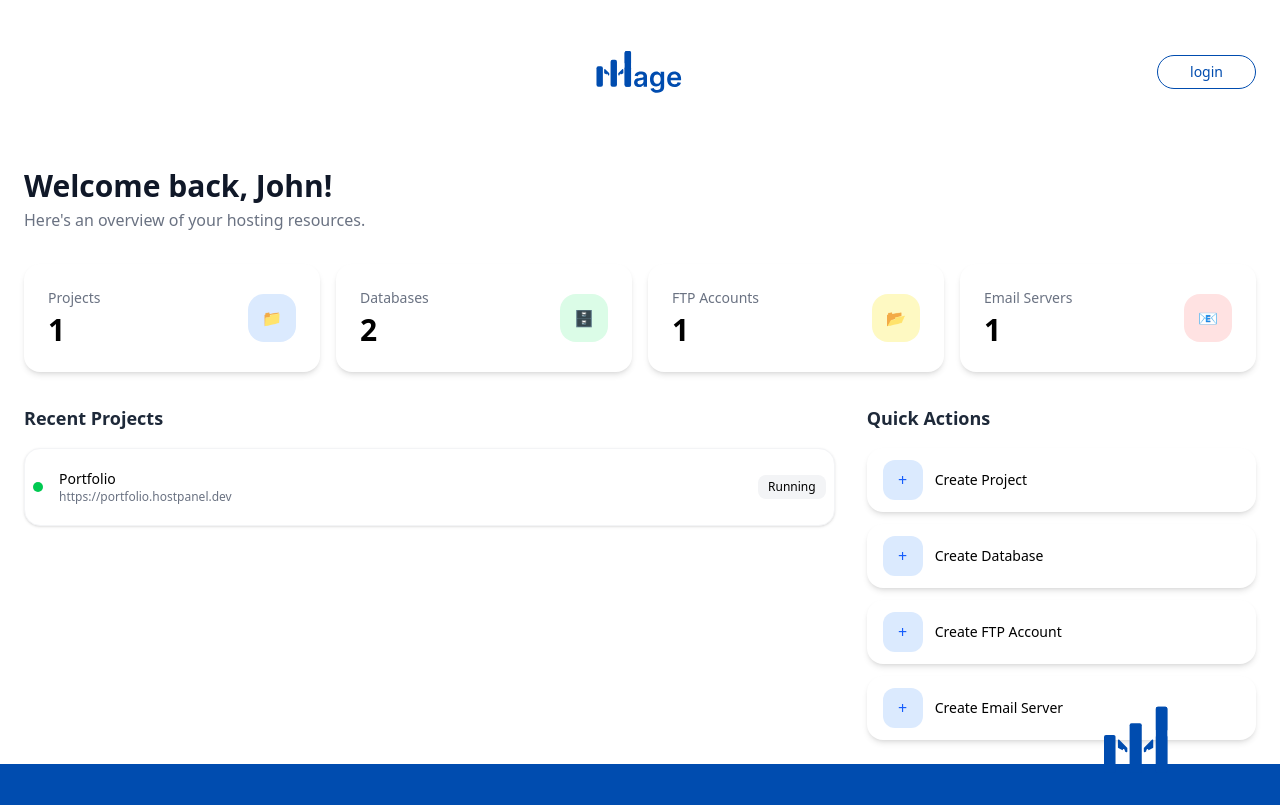
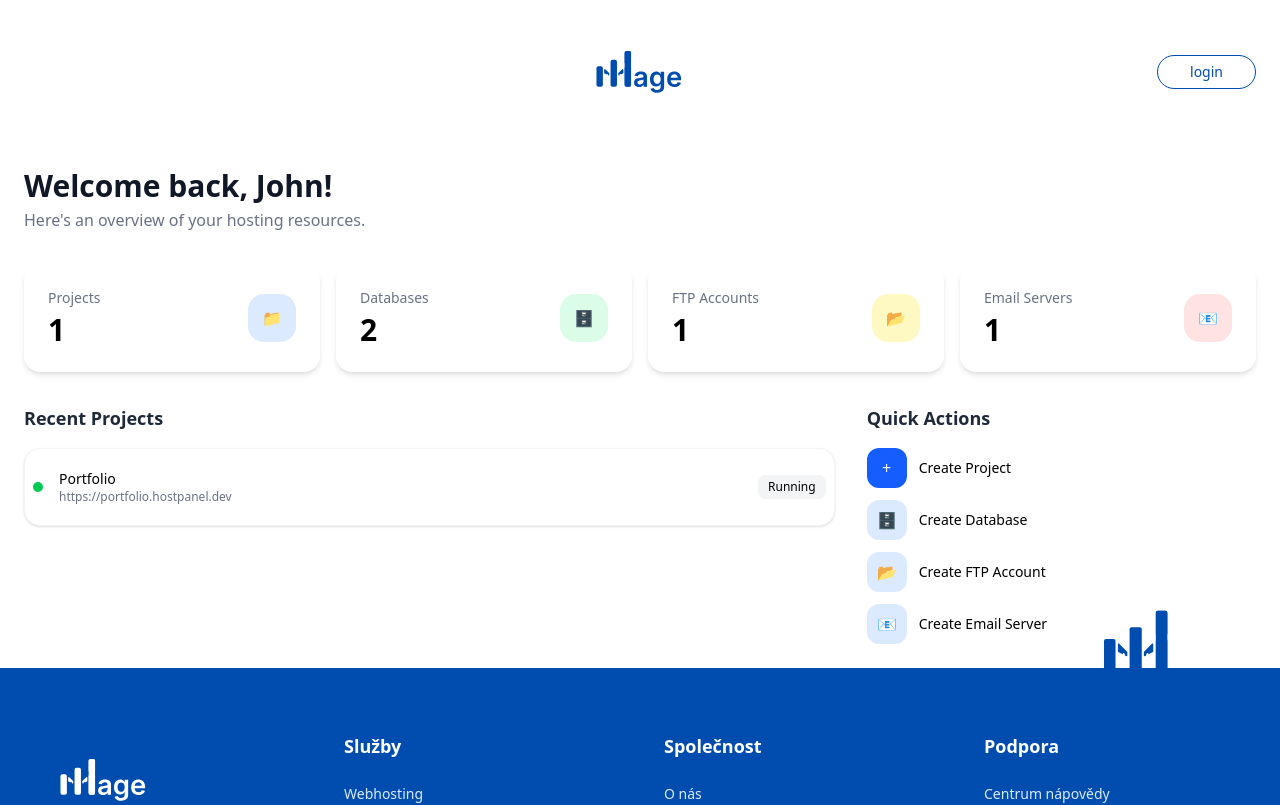
Before and after one commit to HonzaMlejnecky/BSWS, a React (Vite) app in the folder frontend/: page /dashboard in a window 1280 px wide. Shown: the top 805 px of the page. Built offline with nearby package versions, Linux system fonts and the light colour scheme.

Commit message:
quickACtion-fix

```diff
--- a/frontend/src/components/Dashboard/QuickAction.jsx
+++ b/frontend/src/components/Dashboard/QuickAction.jsx
@@ -1,15 +1,17 @@
 import { Link } from "react-router-dom";
 
-export default function QuickAction({ label, href }) {
-    return (
-        <Link
-            to={href}
-            className="flex items-center gap-3 px-4 py-3 bg-white rounded-2xl shadow-md hover:shadow-lg transition-all duration-200"
-        >
-            <div className="w-10 h-10 rounded-xl bg-blue-100 text-blue-600 flex items-center justify-center">
-                +
+export default function QuickAction({ label, icon, href, onClick, highlight }) {
+    const content = (
+        <>
+            <div className={`w-10 h-10 rounded-xl flex items-center justify-center ${highlight ? 'bg-blue-600 text-white' : 'bg-blue-100 text-blue-600'}`}>
+                {icon}
             </div>
             <span className="text-sm font-medium">{label}</span>
-        </Link>
+        </>
     );
+
+    if (onClick) {
+        return <button onClick={onClick} className="flex items-center gap-3 ...">{content}</button>;
+    }
+    return <Link to={href} className="flex items-center gap-3 ...">{content}</Link>;
 }
--- a/frontend/src/components/Dashboard/QuickActionPanel.jsx
+++ b/frontend/src/components/Dashboard/QuickActionPanel.jsx
@@ -9,7 +9,7 @@ export default function QuickActionsPanel({ onOpenCreateModal }) {
                     label="Create Project"
                     icon="+"
                     onClick={onOpenCreateModal}
-                    highlight // Můžeme přidat prop pro zvýraznění
+                    highlight
                 />
                 <QuickAction label="Create Database" icon="🗄" href="/databases" />
                 <QuickAction label="Create FTP Account" icon="📂" href="/ftp" />
```
